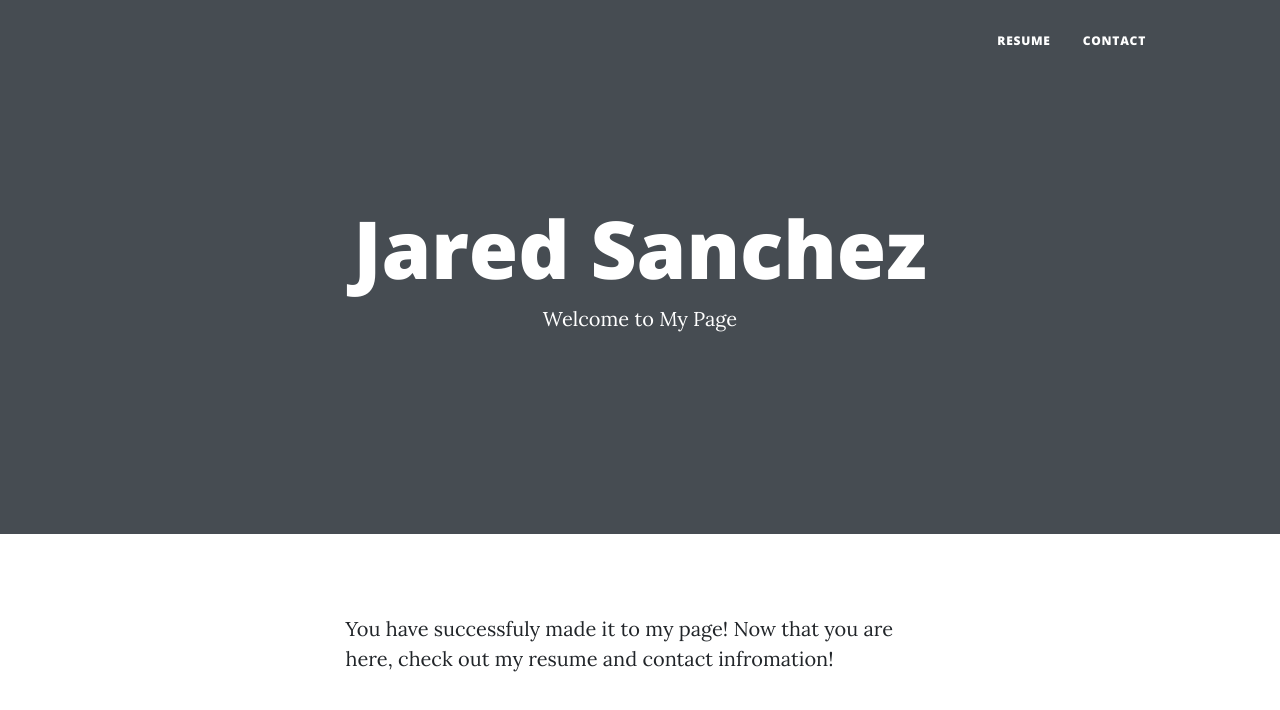
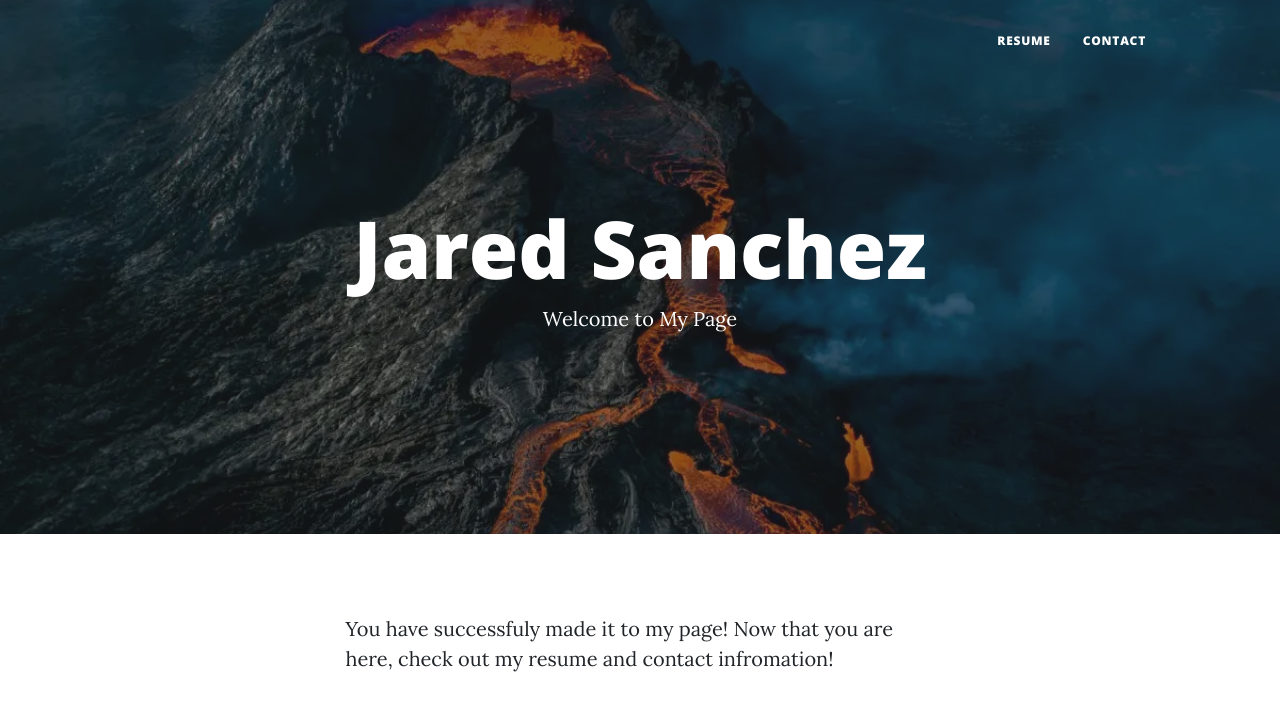
Before and after one commit to Jsanch1020/is201F, a plain HTML site: page index.html in a window 1280 px wide. Drawn offline with nearby package versions, Linux system fonts and the light colour scheme.

Commit message:
Update index.html

```diff
--- a/index.html
+++ b/index.html
@@ -32,7 +32,7 @@
             </div>
         </nav>
         <!-- Page Header-->
-        <header class="masthead" style="background-image: url(/startbootstrap-clean-blog-gh-pages/Pics/SEI_142582074.webp)">
+        <header class="masthead" style="background-image: url('./Pics/SEI_142582074.webp')">
             <div class="container position-relative px-4 px-lg-5">
                 <div class="row gx-4 gx-lg-5 justify-content-center">
                     <div class="col-md-10 col-lg-8 col-xl-7">
```
